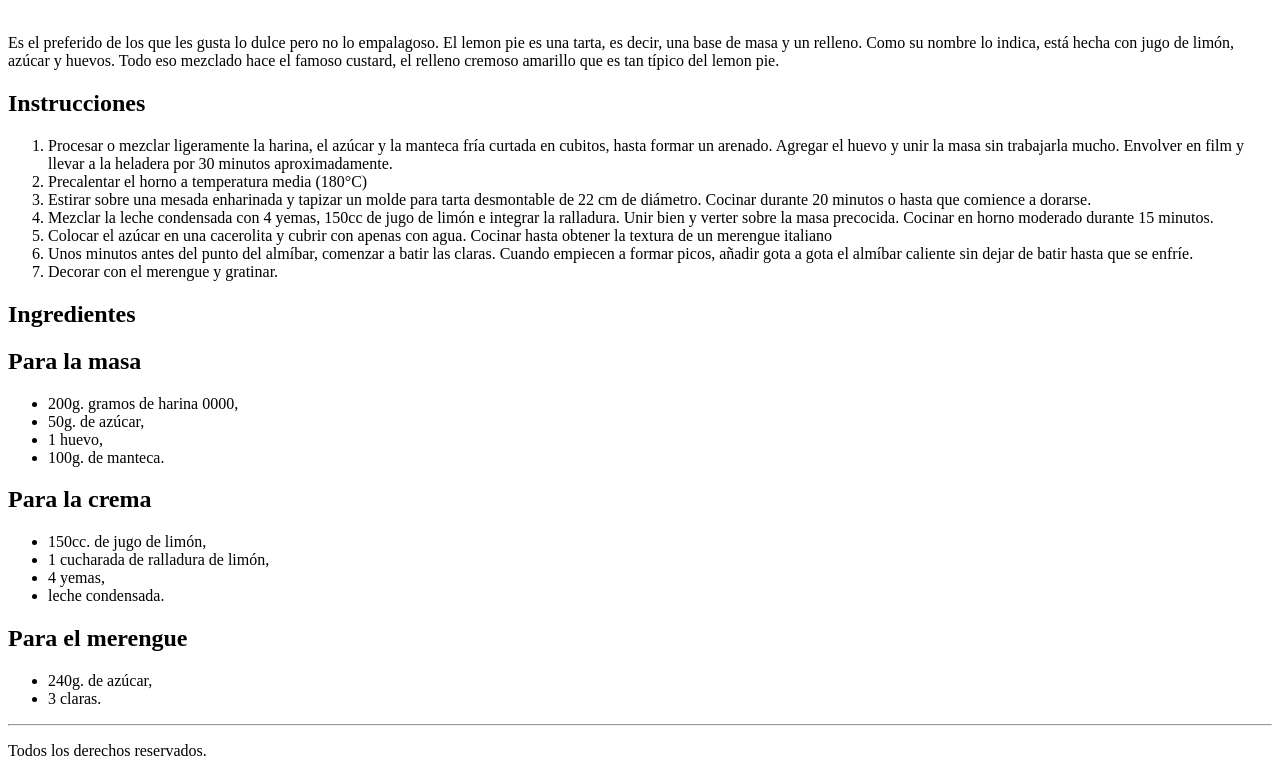
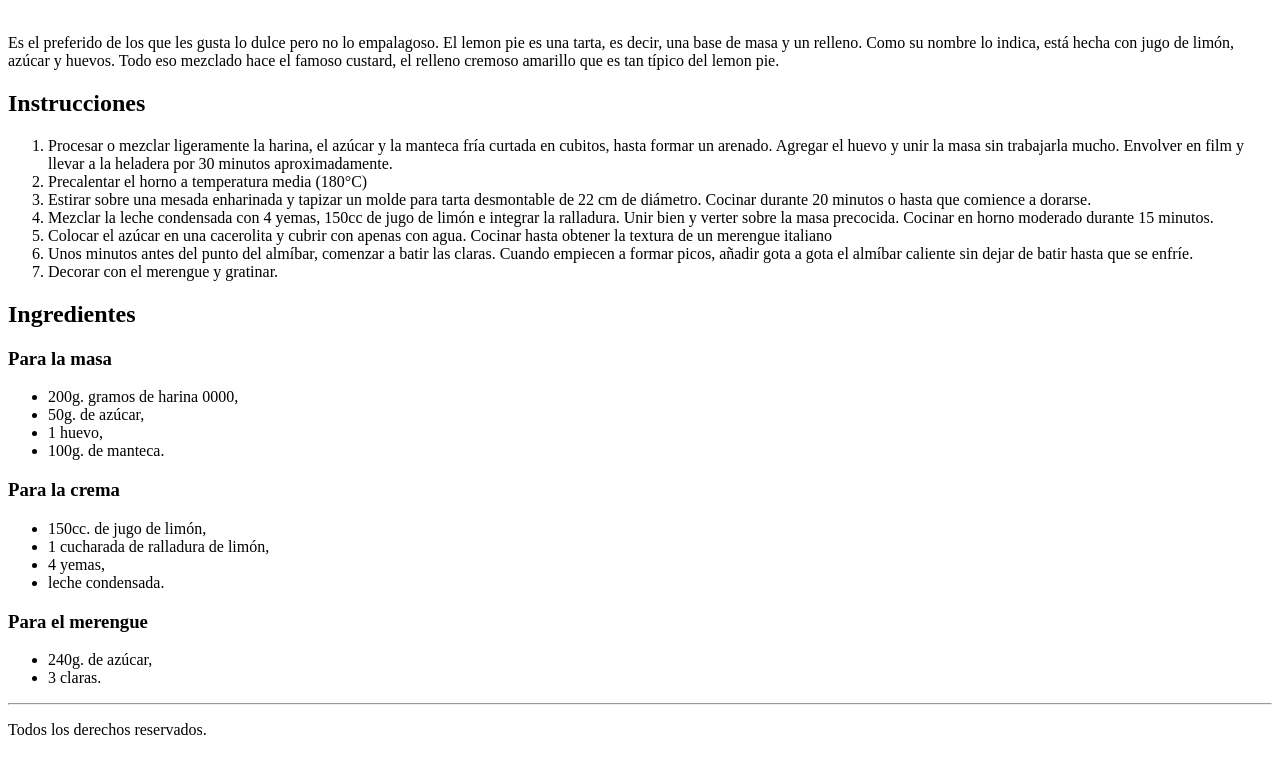
Before and after one commit to ACarolinaGonzalezA/DHFrontEndT1, a plain HTML site: page index.html in a window 1280 px wide. Shown: the part 531-1307 px from the top of the page. After the commit the page ends 1286 px from the top, so only its background shows below. Drawn offline with Linux system fonts and the light colour scheme.

Commit message:
ajustes en clase

```diff
--- a/index.html
+++ b/index.html
@@ -6,14 +6,12 @@
   </head>
 
   <body>
-    <header id="index">
-      <a href="#index.html"><img src="imag/Group.png" alt="Logo" /></a>
+    <header>
+      <a href="index.html"><img src="imag/Group.png" alt="Logo" /></a>
       <hr />
       <br />
-      <a
-        href="https://www.recetasnestle.com.co/recetas/pie-de-pollo-y-vegetales"
-        target="_blank"
-      >
+      <a href="https://www.recetasnestle.com.co/recetas/pie-de-pollo-y-vegetales"
+        target="_blank">
         <img width="600px" src="imag/lemon-pie 1.png" alt="receta pie" />
       </a>
     </header>
@@ -65,7 +63,7 @@
       <section>
         <h2>Ingredientes</h2>
 
-        <h2>Para la masa</h2>
+        <h3>Para la masa</h3>
         <ul>
           <li>200g. gramos de harina 0000,</li>
           <li>50g. de azúcar,</li>
@@ -73,7 +71,7 @@
           <li>100g. de manteca.</li>
         </ul>
 
-        <h2>Para la crema</h2>
+        <h3>Para la crema</h3>
 
         <ul>
           <li>150cc. de jugo de limón,</li>
@@ -82,7 +80,7 @@
           <li>leche condensada.</li>
         </ul>
 
-        <h2>Para el merengue</h2>
+        <h3>Para el merengue</h3>
         <ul>
           <li>240g. de azúcar,</li>
           <li>3 claras.</li>
```
